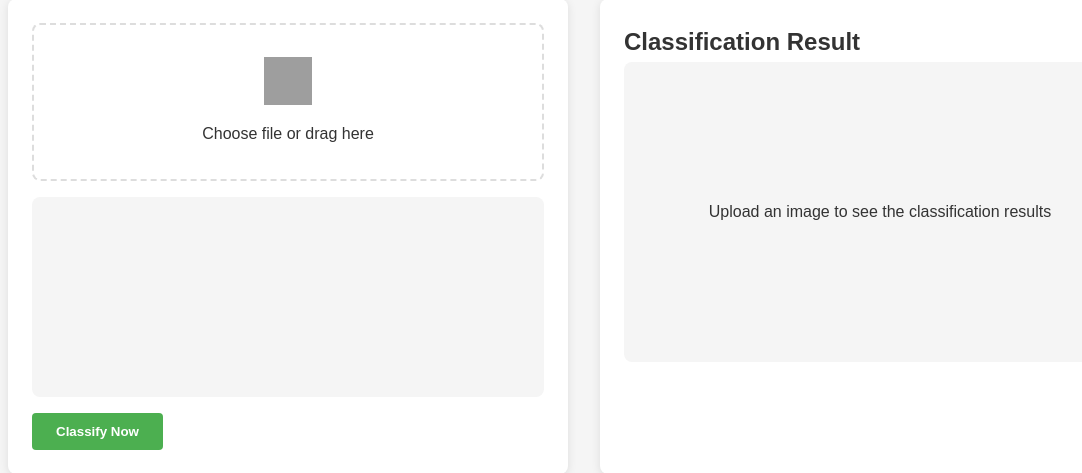
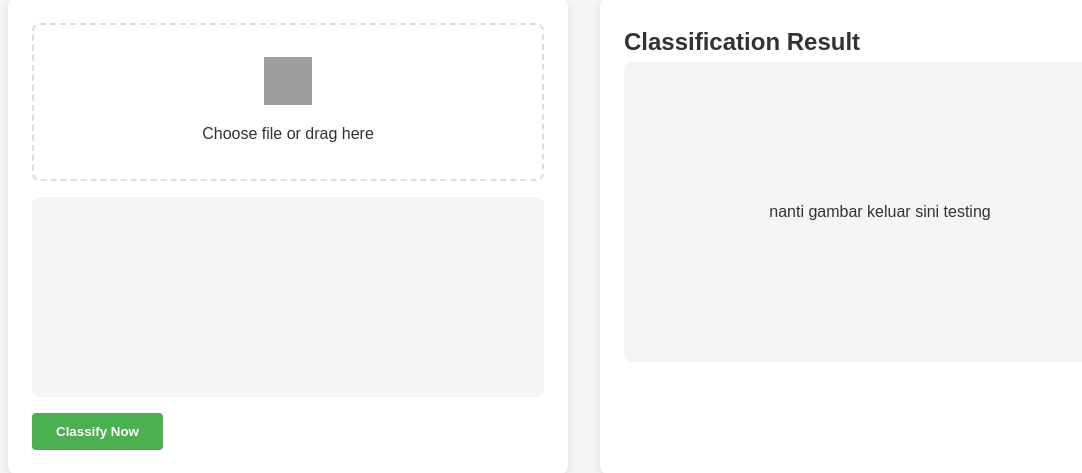
Before and after one commit to sitihajarr/sample-flask-vercel, a Flask app: page /upload in a window 1280 px wide. Shown: the part 263-736 px from the top of the page, without its empty margins (56-1138 px from the left). Run offline with Flask 3, Linux system fonts and the light colour scheme; grey boxes are pictures that could not be loaded.

Commit message:
change a bit

```diff
--- a/templates/upload.html
+++ b/templates/upload.html
@@ -31,7 +31,7 @@
         <h2>Classification Result</h2>
         <div class="result-placeholder">
             <!-- Results will appear here after classification -->
-            <p>Upload an image to see the classification results</p>
+            <p>nanti gambar keluar sini testing</p>
         </div>
     </div>
 </section>
```
